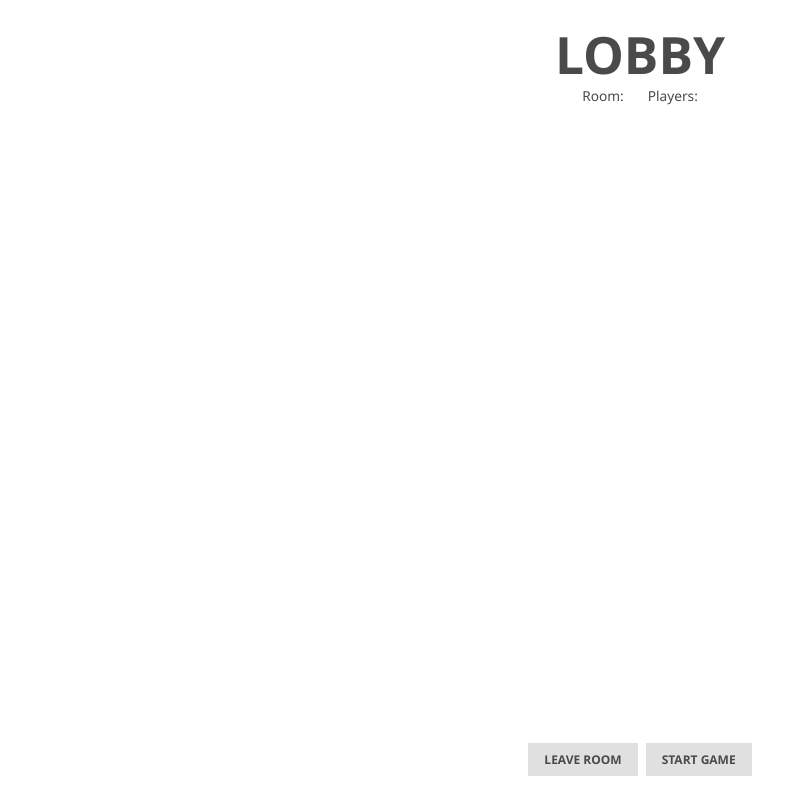
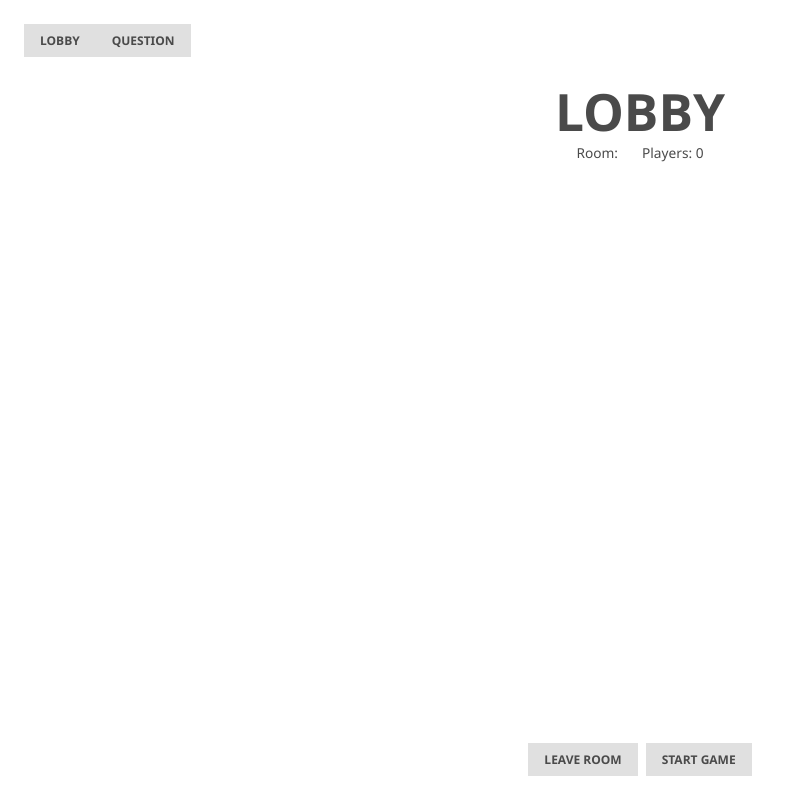
Before and after one commit to eddykodes/imposters-app, a React (Create React App) app: page /room/1 in a window 1280 px wide. Shown: the whole page, without its empty margins (0-791 px from the left). Built offline with nearby package versions, Linux system fonts and the light colour scheme.

Commit message:
add switch for conditional room component rendering

```diff
--- /dev/null
+++ b/src/components/Game/Lobby.js
@@ -0,0 +1,54 @@
+import React from 'react'
+import { Link as RouterLink } from 'react-router-dom'
+import UserCard from '../UserCard'
+// Material UI
+import { makeStyles } from '@material-ui/core/styles'
+import Typography from '@material-ui/core/Typography'
+import Button from '@material-ui/core/Button'
+import Box from '@material-ui/core/Box'
+
+const useStyles = makeStyles((theme) => ({
+  root: {
+    minHeight: '100vh',
+  },
+  header: {
+    textTransform: 'uppercase'
+  }
+}))
+
+
+export default function Lobby({ users, error }) {
+  const classes = useStyles()
+
+  return (
+    <>
+      <Box py={3}>
+        <Typography variant='h2' align='center' className={classes.header}>Lobby</Typography>
+        <Box display='flex' justifyContent='center'>
+          <Box mr={3}>
+            <Typography variant='body1'>Room: </Typography>
+          </Box>
+          <Typography variant='body1' gutterBottom>Players: {users.length} </Typography>
+        </Box>
+      </Box>
+      <Box display='flex' flexGrow={1}>
+        {
+          error && <Typography color='error'>{error}</Typography>
+        }
+        <Box>
+          { users && users.map(user => (
+            <UserCard key={user.id} user={user} size='medium' />
+          ))}
+        </Box>
+      </Box>
+      <Box display='flex' justifyContent='center' py={3}>
+        <Box mr={1}>
+          <Button component={RouterLink} to="/">
+            Leave Room
+          </Button>
+        </Box>
+        <Button>Start Game</Button>
+      </Box>
+    </>
+  )
+}
--- /dev/null
+++ b/src/components/Game/Question.js
@@ -0,0 +1,9 @@
+import React from 'react'
+
+export default function Question() {
+  return (
+    <div>
+      Questions
+    </div>
+  )
+}
--- a/src/pages/Room.js
+++ b/src/pages/Room.js
@@ -1,11 +1,13 @@
-import React, { useContext, useEffect } from 'react'
-import { Link as RouterLink } from 'react-router-dom'
+import React, { useContext, useEffect, useState } from 'react'
 import { useParams, useHistory } from 'react-router-dom'
 import { SocketContext } from '../context/SocketContext'
-import UserCard from '../components/UserCard'
+
+// Components
+import Lobby from '../components/Game/Lobby'
+import Question from '../components/Game/Question'
+
 // Material UI
 import { makeStyles } from '@material-ui/core/styles'
-import Typography from '@material-ui/core/Typography'
 import Button from '@material-ui/core/Button'
 import Box from '@material-ui/core/Box'
 
@@ -20,6 +22,7 @@ const useStyles = makeStyles((theme) => ({
 
 export default function Room() {
   const classes = useStyles()
+  const [ gameStatus, setGameStatus ] = useState(0)
   const { user, users, error, getRoomData } = useContext(SocketContext)
   const { id } = useParams()
   let history = useHistory()
@@ -32,35 +35,22 @@ export default function Room() {
     // eslint-disable-next-line
   }, [id, user])
 
+  const display = () => {
+    switch(gameStatus) {
+      case 1:
+        return <Question />
+      default:
+        return <Lobby users={users} error={error} />
+    }
+  }
+
   return (
     <Box display='flex' flexDirection='column' className={classes.root}>
-      <Box py={3}>
-        <Typography variant='h2' align='center' className={classes.header}>Lobby</Typography>
-        <Box display='flex' justifyContent='center'>
-          <Box mr={3}>
-            <Typography variant='body1'>Room: </Typography>
-          </Box>
-          <Typography variant='body1' gutterBottom>Players: </Typography>
-        </Box>
+      <Box pt={3}>
+        <Button onClick={() => setGameStatus('')}>Lobby</Button>
+        <Button onClick={() => setGameStatus('question')}>Question</Button>
       </Box>
-      <Box display='flex' flexGrow={1}>
-        {
-          error && <Typography color='error'>{error}</Typography>
-        }
-        <Box>
-          { users && users.map(user => (
-            <UserCard key={user.id} user={user} size='medium' />
-          ))}
-        </Box>
-      </Box>
-      <Box display='flex' justifyContent='center' py={3}>
-        <Box mr={1}>
-          <Button component={RouterLink} to="/">
-            Leave Room
-          </Button>
-        </Box>
-        <Button>Start Game</Button>
-      </Box>
+      { display() }
     </Box>
   )
 }
```
